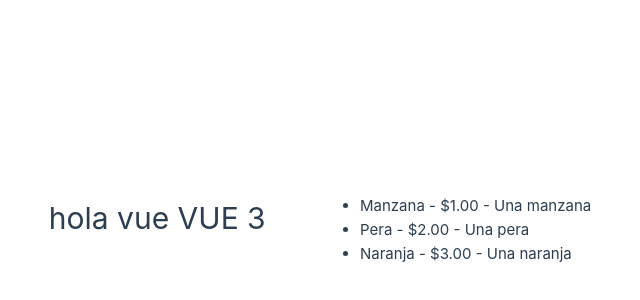
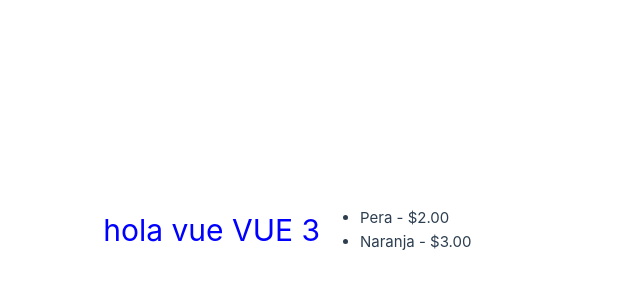
Before and after one commit to ximena-medina/Curso_Vue.js, a Vue app in the folder primer-vue/: page / in a window 1280 px wide. Shown: the part 170-470 px from the top of the page, without its empty margins (320-960 px from the left). Built offline with nearby package versions, Linux system fonts and the light colour scheme.

Commit message:
New feature :sparkles: Agregando for anidados

```diff
--- a/primer-vue/src/App.vue
+++ b/primer-vue/src/App.vue
@@ -5,24 +5,81 @@
         name: "Manzana",
         price: "$1.00",
         description: "Una manzana",
+        stock: 0,
     },
     {
         name: "Pera",
         price: "$2.00",
         description: "Una pera",
+        stock: 10,
     },
     {
         name: "Naranja",
         price: "$3.00",
         description: "Una naranja",
+        stock: 20,
     },
 ];
 </script>
 <template>
   <h1> hola vue {{ name.toUpperCase() }}</h1>
   <ul>
-    <li v-for="fruta in arrayFrutas" :key="fruta.name">
-      {{ fruta.name }} - {{ fruta.price }} - {{ fruta.description }}
-    </li>
+    <template li v-for="item in arrayFrutas" :item.name>
+      <li v-if="item.stock > 0">{{ item.name }} - {{ item.price }}</li>
+    </template>
   </ul>
 </template>
+
+<style>
+h1 {
+  color: blue;
+}
+</style>
+
+<!-------------------------OTRO EJEMPLO----------------------------------->
+
+
+<!-- <template>
+  <div>
+    <h2>Lista de usuarios:</h2>
+    <ul>
+      <template
+        v-for="(user, index) in users"
+        :key="user.id"
+      >
+        <li>
+          <h3>{{ user.name }}</h3>
+          <ul>
+            <template
+              v-for="(post, index) in user.posts"
+              :key="post.id"
+            >
+              <li>{{ post.title }}</li>
+            </template>
+          </ul>
+        </li>
+      </template>
+    </ul>
+</div>
+</template>
+
+<script setup>
+const users = [
+  {
+    id: 1,
+    name: 'Juan',
+    posts: [
+      { id: 1, title: 'Mi primer post' },
+      { id: 2, title: 'Mi segundo post' },
+    ]
+  },
+  {
+    id: 2,
+    name: 'Maria',
+    posts: [
+      { id: 3, title: 'Mi tercer post' },
+      { id: 4, title: 'Mi cuarto post' },
+    ]
+  }
+]
+</script> -->
```
Lines whose indentation alone changed are shown as unchanged.
